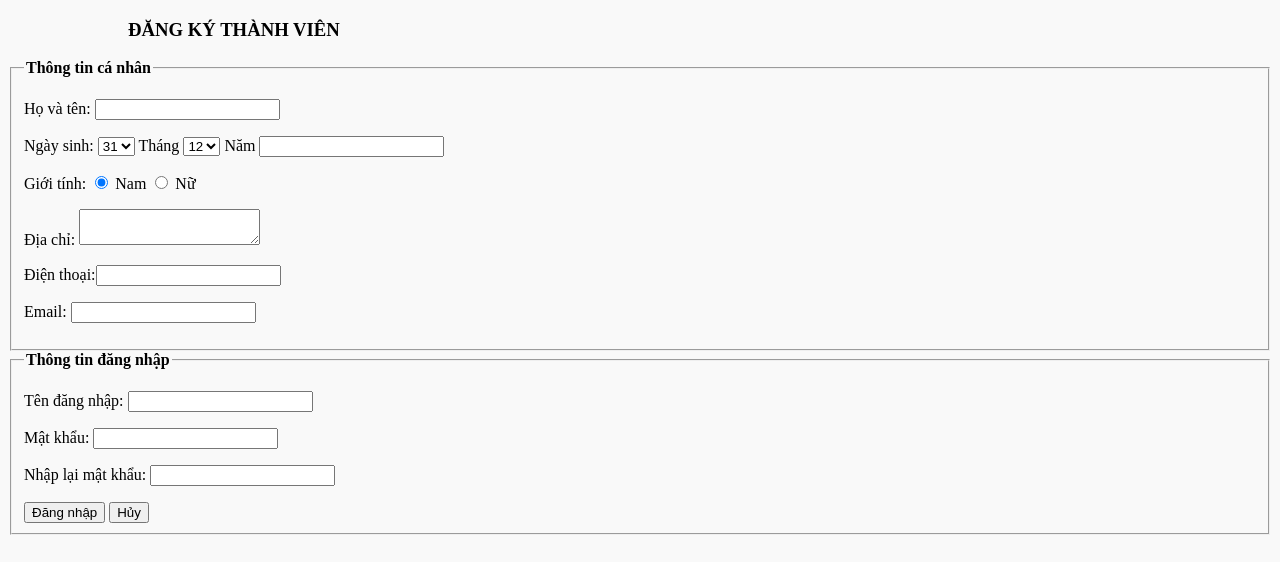
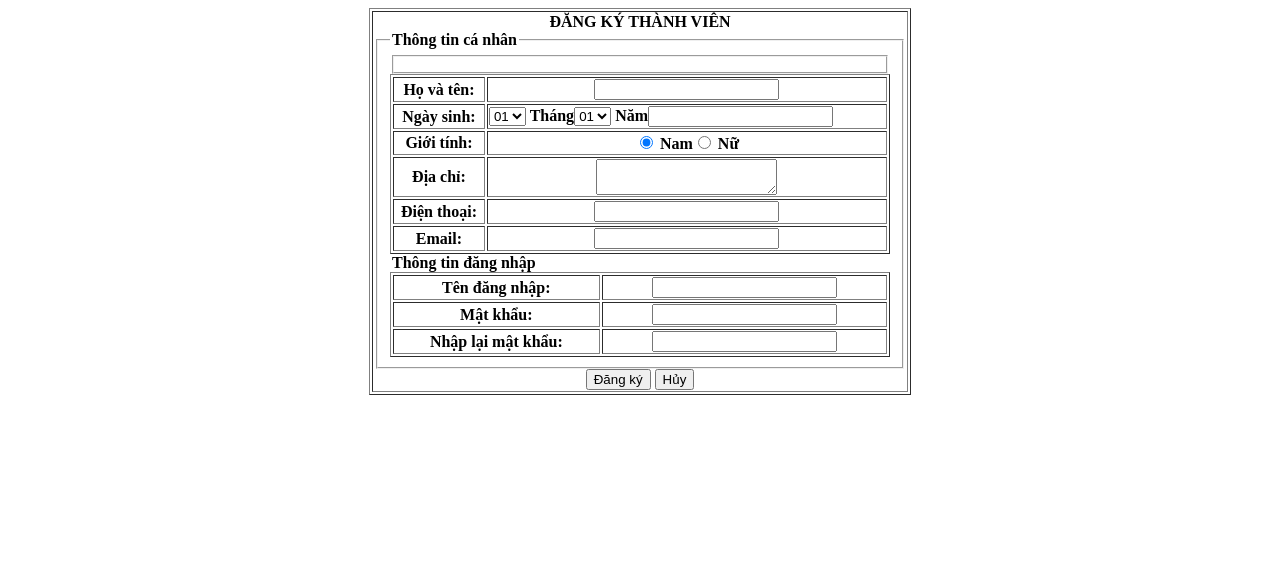
Before and after one commit to duongspm/BaiTap_HTML, a plain HTML site: page dangky.html in a window 1280 px wide. Drawn offline with Linux system fonts and the light colour scheme.

Commit message:
Update #3
Update dangky

```diff
--- a/dangky.html
+++ b/dangky.html
@@ -1,86 +1,86 @@
-<!DOCTYPE html>
-<html>
+<!DOCTYPE html PUBLIC "-//W3C//DTD XHTML 1.0 Transitional//EN" "http://www.w3.org/TR/xhtml1/DTD/xhtml1-transitional.dtd">
+<html xmlns="http://www.w3.org/1999/xhtml">
 <head>
-	<meta charset="utf-8">
-	<title>Nhà sách ABC</title>
+<meta http-equiv="Content-Type" content="text/html; charset=utf-8" />
+<title>Đăng ký - Camper</title>
 </head>
-<body style="background-color: #f9f9f9">
-<div>
-	<form action="dangnhap.html" name="dangky" method="post">
-	  <blockquote>
-	    <blockquote>
-	      <blockquote>
-	        <h3>ĐĂNG KÝ THÀNH VIÊN</h3>
-          </blockquote>
-        </blockquote>
-      </blockquote>
-    <fieldset>
-    	<legend ><b>Thông tin cá nhân</b></legend>
-        <p>Họ và tên: <input type="text"/ ></p>
-        <p>Ngày sinh:
-        <select name="Ngay">
-        	<option value="01" selected>01</option>
-            <option value="02" selected>02</option>
-            <option value="03" selected>03</option>
-            <option value="04" selected>04</option>
-            <option value="05" selected>05</option>
-            <option value="06" selected>06</option>
-            <option value="07" selected>07</option>
-            <option value="08" selected>08</option>
-            <option value="09" selected>09</option>
-            <option value="10" selected>10</option>
-            <option value="11" selected>11</option>
-            <option value="12" selected>12</option>
-            <option value="13" selected>13</option>
-            <option value="14" selected>14</option>
-            <option value="15" selected>15</option>
-            <option value="16" selected>16</option>
-            <option value="17" selected>17</option>
-            <option value="18" selected>18</option>
-            <option value="19" selected>19</option>
-            <option value="20" selected>20</option>
-            <option value="21" selected>21</option>
-            <option value="22" selected>22</option>
-            <option value="23" selected>23</option>
-            <option value="24" selected>24</option>
-            <option value="25" selected>25</option>
-            <option value="26" selected>26</option>
-            <option value="27" selected>27</option>
-            <option value="28" selected>28</option>
-            <option value="29" selected>29</option>
-            <option value="30" selected>30</option>
-            <option value="31" selected>31</option>
-		</select> Tháng
-        			<select name="Thang">
-                   	<option value="1" selected>1</option>
-                    <option value="2" selected>2</option>
-                    <option value="3" selected>3</option>
-                    <option value="4" selected>4</option>
-                    <option value="5" selected>5</option>
-                    <option value="6" selected>6</option>
-                    <option value="7" selected>7</option>
-                    <option value="8" selected>8</option>
-                    <option value="9" selected>9</option>
-                    <option value="10" selected>10</option>
-                    <option value="11" selected>11</option>
-                    <option value="12" selected>12</option>
-                    </select> Năm <input type="number"/>
-        	</p>
-        <p>Giới tính: <input type="radio" name="radGioiTinh" value="Nam" checked/> Nam
-        <input type="radio" name="radGioiTinh" value="Nữ"/> Nữ</p>
-        <p>Địa chỉ:
-          <textarea> </textarea></p>
-        <p>Điện thoại:<input type="tel"/></p>
-        <p>Email:     <input type="email" required/></p>
-    </fieldset>
-    <fieldset>
-    	<legend><b>Thông tin đăng nhập</b></legend>
-        <p>Tên đăng nhập: <input type="text" required/></p>
-        <p>Mật khẩu:      <input type="password" required/></p>
-        <p>Nhập lại mật khẩu: <input type="password" required/></p>
-    	<input type="submit" value="Đăng nhập" name="submit"/>
-        <input type="reset" value="Hủy" name="reset"/>
-    </form>
-</div>
+
+<body>
+<form action="#" name="dangky" method="post">
+<table width="500" border="1" align="center">
+<tr><th colspan="2">ĐĂNG KÝ THÀNH VIÊN
+<fieldset>
+	<table align="center" width="500" border="1">
+	<legend align="left"><b>Thông tin cá nhân</b></legend>
+    <tr><td>Họ và tên:</td><td align="center"><input type="text" /></td></tr>
+    <tr><td>Ngày sinh:<td align="left"><select name="Ngay">
+    <option value="01" selected="selected">01</option>
+    <option value="02">02</option>
+    <option value="03">03</option>
+     <option value="04">04</option>
+     <option value="05">05</option>
+      <option value="06">06</option>
+      <option value="07">07</option>
+       <option value="08">08</option>
+       <option value="09">09</option>
+        <option value="10">10</option>
+        <option value="11">11</option>
+         <option value="12">12</option>
+         <option value="13">13</option>
+          <option value="14">14</option>
+          <option value="15">15</option>
+           <option value="16">16</option>
+           <option value="17">17</option>
+            <option value="18">18</option>
+            <option value="19">19</option>
+             <option value="20">20</option>
+             <option value="21">21</option>
+              <option value="22">22</option>
+              <option value="23">23</option>
+               <option value="24">24</option>
+               <option value="25">25</option>
+                <option value="26">26</option>
+                <option value="27">27</option>
+                 <option value="28">28</option>
+                 <option value="29">29</option>
+                  <option value="30">30</option>
+                  <option value="31">31</option></select>
+      Tháng<select name="Thang">
+       <option value="01">01</option>
+       <option value="02">02</option>
+        <option value="03">03</option>
+        <option value="04">04</option>
+         <option value="05">05</option>
+         <option value="06">06</option>
+          <option value="07">07</option>
+          <option value="08">08</option>
+           <option value="09">09</option>
+           <option value="10">10</option>
+            <option value="10">10</option>
+            <option value="12">12</option></select>
+      Năm<input type="number" />
+      </td>
+      </td></tr>
+      <tr><td>Giới tính:<td align="center"><input type="radio" name="radGioiTinh" value="Nam" checked="checked" /> Nam<input type="radio" name="radGioiTinh" value="Nữ" /> Nữ</td></td></tr>
+      <tr><td>Địa chỉ:<td align="center"><textarea></textarea></td></td></tr>
+      <tr><td>Điện thoại:<td align="center"><input type="tel" /></td></td></tr>
+      <tr><td>Email:<td align="center"><input type="email" required="required" /></td></td></tr></fieldset>
+
+
+      <fieldset>
+     <table width="500" align="center" border="1">
+
+      <legend align="left"><b>Thông tin đăng nhập</b></legend>
+      <tr><td>Tên đăng nhập:</td><td align="center"><input name="text" /></td></tr>
+      <tr><td>Mật khẩu:<td align="center"><input type="password" required="required" /></td></td></tr>
+      <tr><td>Nhập lại mật khẩu:<td align="center"><input type="password" required="required" /></td></td></tr>
+      </table></fieldset>
+      <input type="submit" value="Đăng ký" />
+      <input type="reset" value="Hủy" />
+      </th></tr>
+</table>
+
+</form>
+
 </body>
-</head>
+</html>
```
